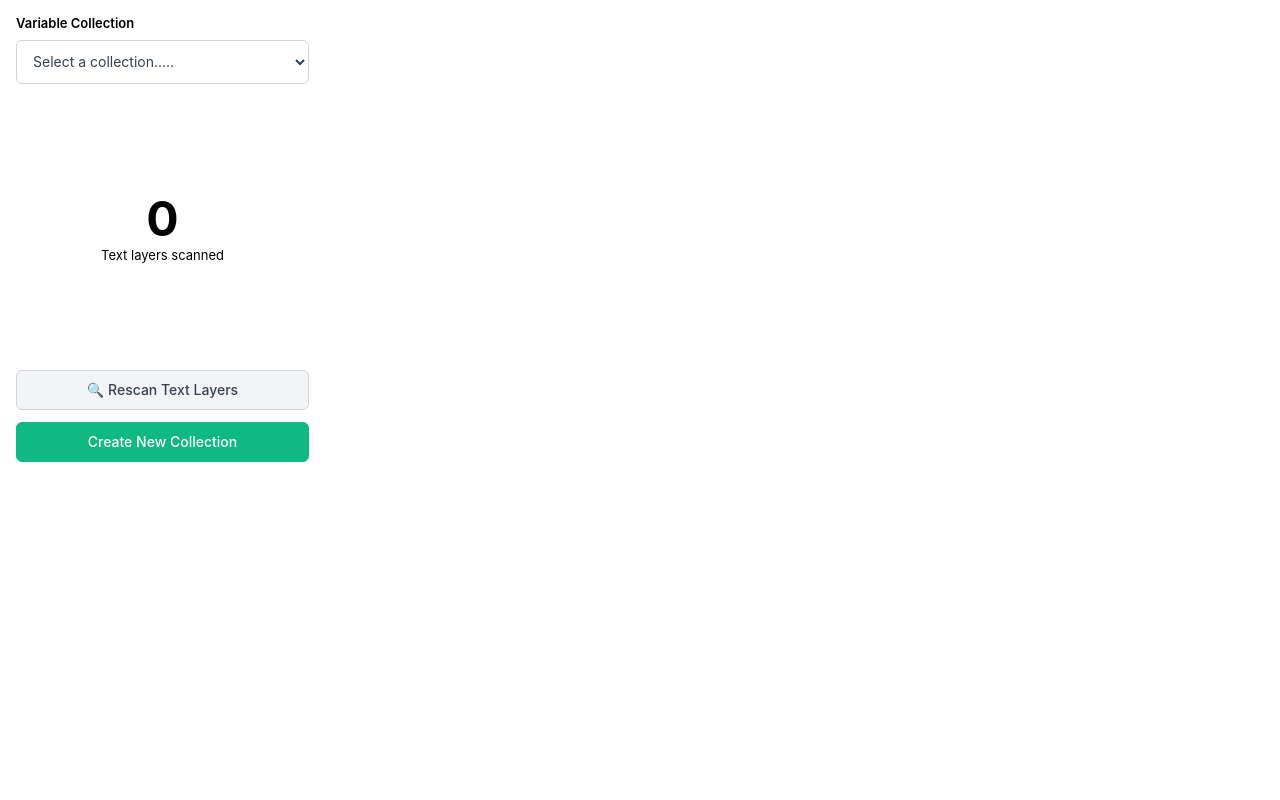
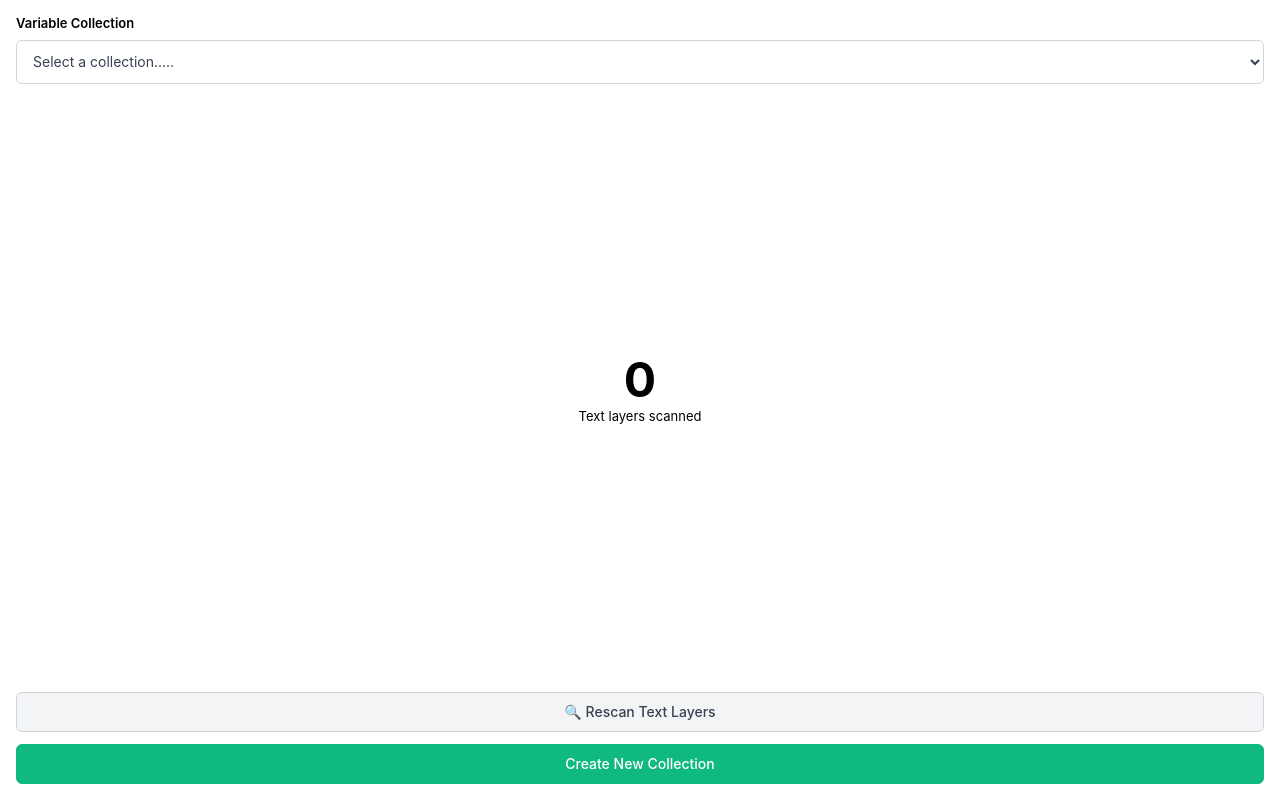
Before and after one commit to FPDCode/stringify-figma-plugin, a website: page ui.html in a window 1280 px wide. Drawn offline with Linux system fonts and the light colour scheme.

Commit message:
Fix plugin window sizing by updating manifest.json
- Add explicit window dimensions to manifest.json (325x478px)
- Change UI from string to object with width/height properties
- Revert HTML sizing back to 100% to work with manifest dimensions
- Plugin window frame now properly sized at 20% larger
- Content fills the correctly sized window frame

```diff
--- a/ui.html
+++ b/ui.html
@@ -11,16 +11,16 @@
       margin: 0;
       padding: 0;
       background: #ffffff;
-      width: 325px;
-      height: 478px;
+      width: 100%;
+      height: 100%;
       overflow: hidden;
     }
 
     .plugin-container {
       display: flex;
       flex-direction: column;
-      height: 100%;
-      width: 100%;
+      height: 100vh;
+      width: 100vw;
       padding: 16px;
       gap: 16px;
       box-sizing: border-box;
```
Also changed, not shown: manifest.json.
